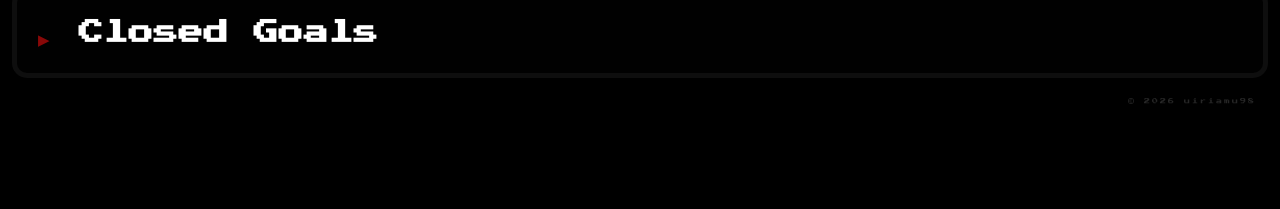
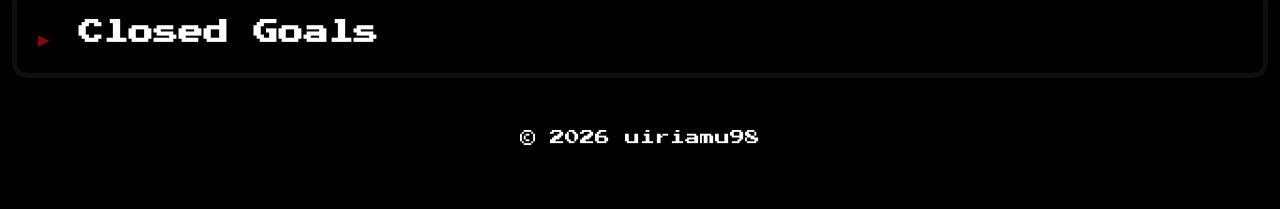
Before and after one commit to uiriamu98/DOCA, a website: page public/goal-admin.html in a window 1280 px wide. Shown: the part 539-748 px from the top of the page. Drawn offline with Linux system fonts and the light colour scheme; no server answers.

Commit message:
Update goal-styleadmin.css

```diff
--- a/public/goal-styleadmin.css
+++ b/public/goal-styleadmin.css
@@ -1014,18 +1014,31 @@ select:disabled {
 }
 
 .bottom-signature {
-    min-height:67%;
-    width:100%;
-    display:flex;
-    justify-content:flex-end;
+    width:100%;
+    display:flex;
+    justify-content:center;
     align-items:flex-end;
-    padding:12px 24px;
-    margin-bottom:34px;
+    text-align:center;
+    margin-top:45px;
+    padding:0 24px 24px;
     background:transparent;
+    pointer-events:none;
+}
+
+.bottom-signature-link {
     color:var(--muted);
-    font-size:6px;
+    font-size:9px;
     letter-spacing:2px;
     opacity:.25;
+    text-decoration:none;
+    cursor:pointer;
+    pointer-events:auto;
+    transition:opacity .2s ease, color .2s ease;
+}
+
+.bottom-signature-link:hover {
+    opacity:1;
+    color:var(--text);
 }
 
 /* Focus */
```
